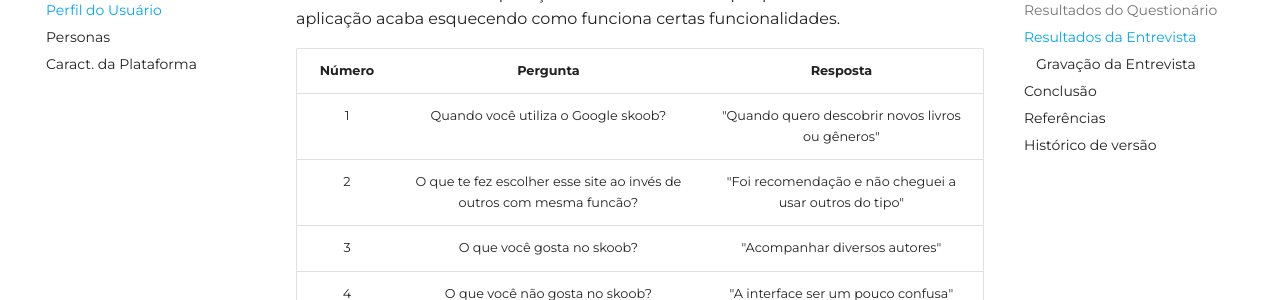
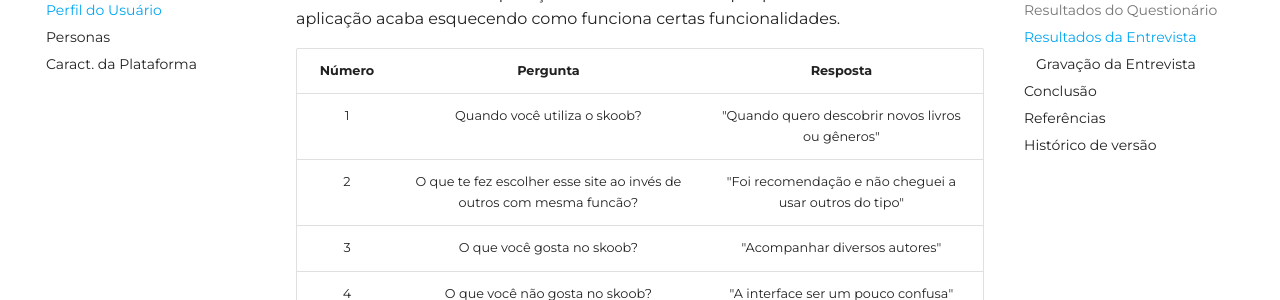
Before and after one commit to Interacao-Humano-Computador/2022.2-Skoob, an MkDocs documentation site: the page built from docs/analise-de-requisitos/perfil-do-usuario.md, in a window 1280 px wide and 900 px high, scrolled down 8538 px. Shown: the part 152-452 px from the top of the window. Built offline with MkDocs 1.6.1 and Material for MkDocs 9.7.7, drawn with Linux system fonts in a browser that asks for light colours; some web fonts are replaced; comment, search, counter and statistics services are not loaded.

Commit message:
Update perfil-do-usuario.md

```diff
--- a/docs/analise-de-requisitos/perfil-do-usuario.md
+++ b/docs/analise-de-requisitos/perfil-do-usuario.md
@@ -155,7 +155,7 @@
 
 | Número | Pergunta | Resposta |
 |:--:|:--:|:--:|
-| 1 | Quando você utiliza o Google skoob? | "Quando quero descobrir novos livros ou gêneros" |
+| 1 | Quando você utiliza o  skoob? | "Quando quero descobrir novos livros ou gêneros" |
 | 2 | O que te fez escolher esse site ao invés de outros com mesma funcão? |"Foi recomendação e não cheguei a usar outros do tipo"|
 | 3 | O que você gosta no skoob? | "Acompanhar diversos autores"|
 | 4 | O que você não gosta no skoob? | "A interface ser um pouco confusa"|
```
